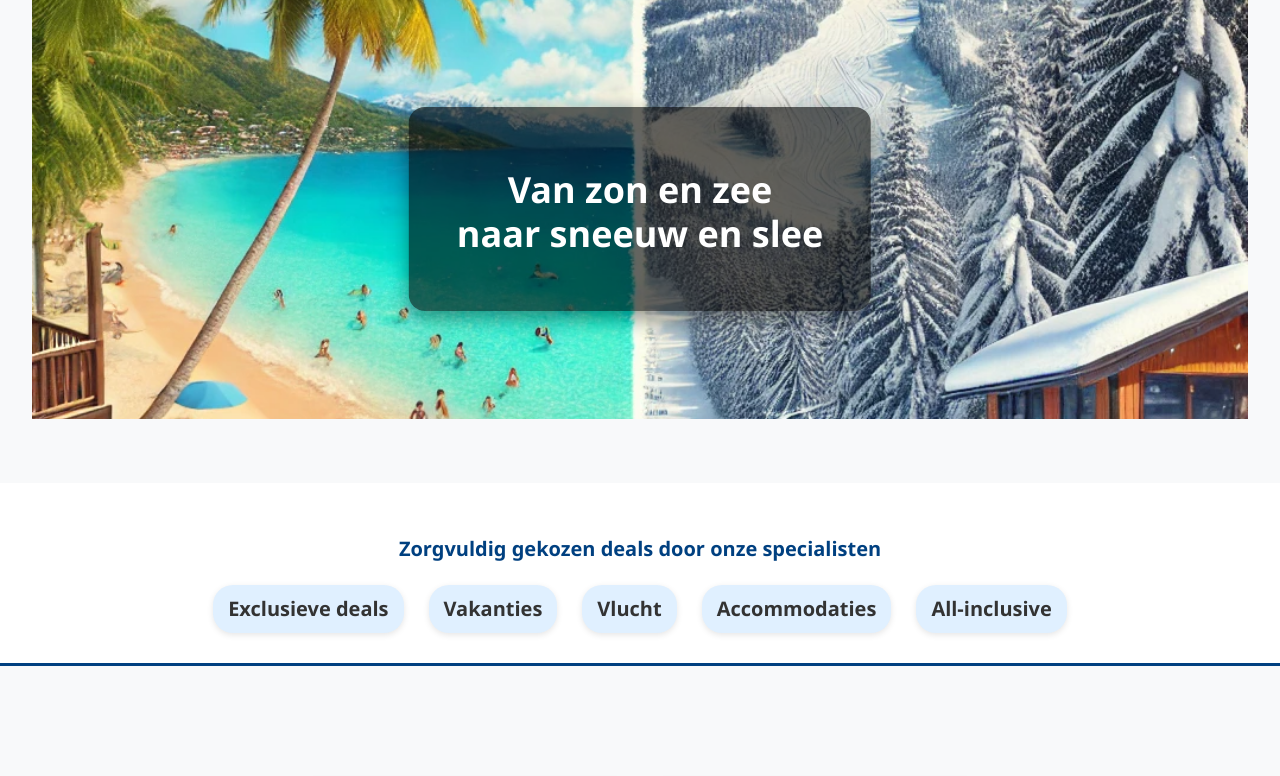
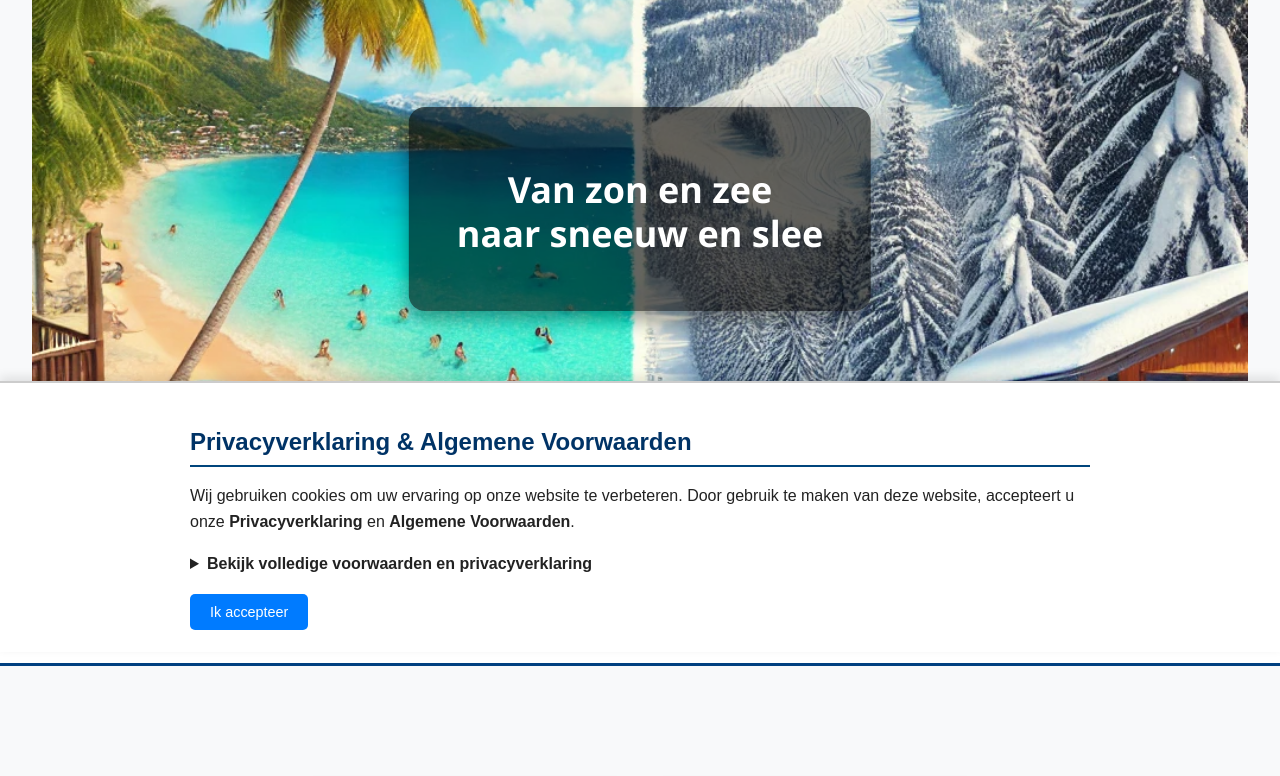
Before and after one commit to AidenColin024/Vakantie-website, a PHP site: page / in a window 1280 px wide. Shown: the part 148-924 px from the top of the page. Run offline with PHP 8.4, Linux system fonts and the light colour scheme.

Commit message:
privacy pollicy toegevoegd

```diff
--- a/html/index.php
+++ b/html/index.php
@@ -22,7 +22,48 @@ try {
 
 </head>
 <body>
+<div id="consent-banner" class="consent-banner">
+    <div class="consent-container">
+        <h2>Privacyverklaring & Algemene Voorwaarden</h2>
+        <p>
+            Wij gebruiken cookies om uw ervaring op onze website te verbeteren. Door gebruik te maken van deze website, accepteert u onze
+            <strong>Privacyverklaring</strong> en <strong>Algemene Voorwaarden</strong>.
+        </p>
 
+        <details class="consent-details">
+            <summary>Bekijk volledige voorwaarden en privacyverklaring</summary>
+            <div class="consent-text">
+                <h3>Privacyverklaring</h3>
+                <p>Uw privacy is belangrijk voor ons. Wij verzamelen alleen gegevens die nodig zijn voor het boeken van uw reis, zoals naam, e-mailadres, paspoortgegevens en betaalinformatie. Deze informatie wordt uitsluitend gedeeld met onze partners voor het uitvoeren van de geboekte reizen.</p>
+
+                <h3>Welke gegevens verzamelen wij?</h3>
+                <ul>
+                    <li>Volledige naam, e-mailadres, telefoonnummer</li>
+                    <li>Reisvoorkeuren en bestemmingen</li>
+                    <li>Betaalgegevens (via veilige betaalproviders)</li>
+                </ul>
+
+                <h3>Waarom verzamelen wij gegevens?</h3>
+                <p>Om uw vakantie te boeken, reisdocumenten op te stellen en u te informeren over uw reis.</p>
+
+                <h3>Uw rechten</h3>
+                <p>U heeft recht op inzage, correctie en verwijdering van uw gegevens. Mail ons op <a href="mailto:info@reisbureauvoorbeeld.nl">info@reisbureauvoorbeeld.nl</a>.</p>
+
+                <h3>Algemene Voorwaarden</h3>
+                <ul>
+                    <li>Boekingen zijn pas definitief na betaling.</li>
+                    <li>Annulering is mogelijk volgens de annuleringsvoorwaarden die bij elke reis vermeld staan.</li>
+                    <li>Wij zijn niet aansprakelijk voor vertragingen of wijzigingen buiten onze controle, zoals weersomstandigheden of vluchtaanpassingen.</li>
+                    <li>Alle prijzen zijn inclusief btw en onderhevig aan beschikbaarheid.</li>
+                </ul>
+
+                <p>Op alle boekingen is Nederlands recht van toepassing. Geschillen worden behandeld door de rechtbank te [jouw stad].</p>
+            </div>
+        </details>
+
+        <button id="accept-consent" class="consent-button">Ik accepteer</button>
+    </div>
+</div>
 <!-- HEADER -->
 <header class="pp-header">
     <div class="logo">
@@ -131,6 +172,14 @@ try {
             });
         });
     });
+    // Toon altijd de banner
+    window.addEventListener('load', function () {
+        document.getElementById('consent-banner').style.display = 'block';
+    });
+
+    document.getElementById('accept-consent').addEventListener('click', function () {
+        document.getElementById('consent-banner').style.display = 'none';
+    });
 </script>
 </body>
 </html>
--- a/html/vakantie.css
+++ b/html/vakantie.css
@@ -902,6 +902,54 @@ button:hover {
     font-size: 0.85rem;
     padding: 0.3rem 0.6rem;
 }
+/* Consent banner styles */
+.consent-banner {
+    position: fixed;
+    bottom: 0;
+    left: 0;
+    right: 0;
+    background: #fff;
+    border-top: 2px solid #ccc;
+    padding: 20px;
+    z-index: 1000;
+    font-family: sans-serif;
+    box-shadow: 0 -4px 10px rgba(0, 0, 0, 0.1);
+    display: none;
+}
+
+.consent-container {
+    max-width: 900px;
+    margin: auto;
+}
+
+.consent-details {
+    margin-bottom: 15px;
+}
+
+.consent-details summary {
+    cursor: pointer;
+    font-weight: bold;
+}
+
+.consent-text {
+    margin-top: 10px;
+    max-height: 250px;
+    overflow-y: auto;
+    padding-right: 10px;
+}
+
+.consent-button {
+    padding: 10px 20px;
+    background-color: #007bff;
+    border: none;
+    color: white;
+    border-radius: 5px;
+    cursor: pointer;
+}
+
+.consent-button:hover {
+    background-color: #0056b3;
+}
 /* ====================================== */
 /*             Responsiveness             */
 /* ====================================== */
```
